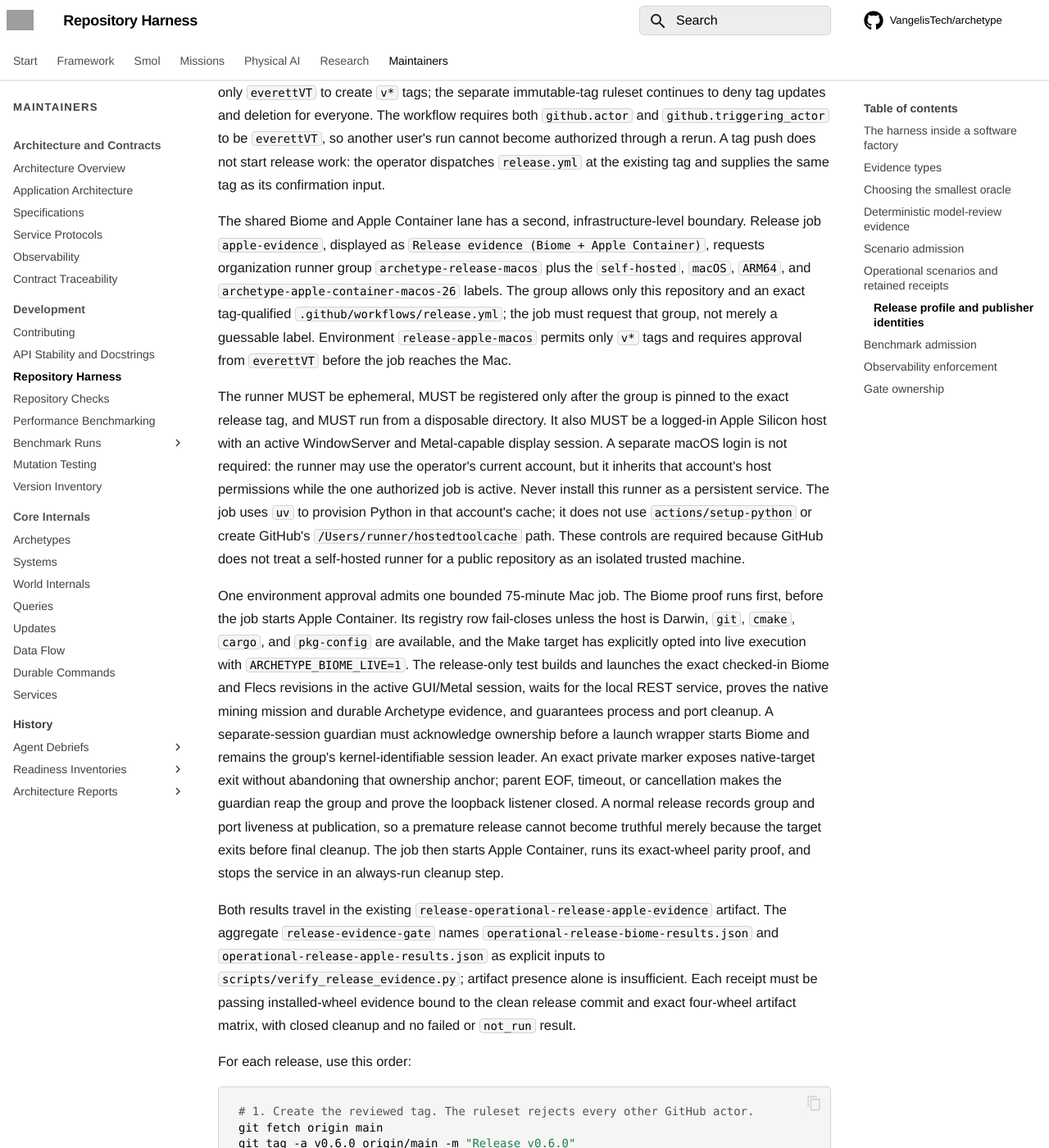
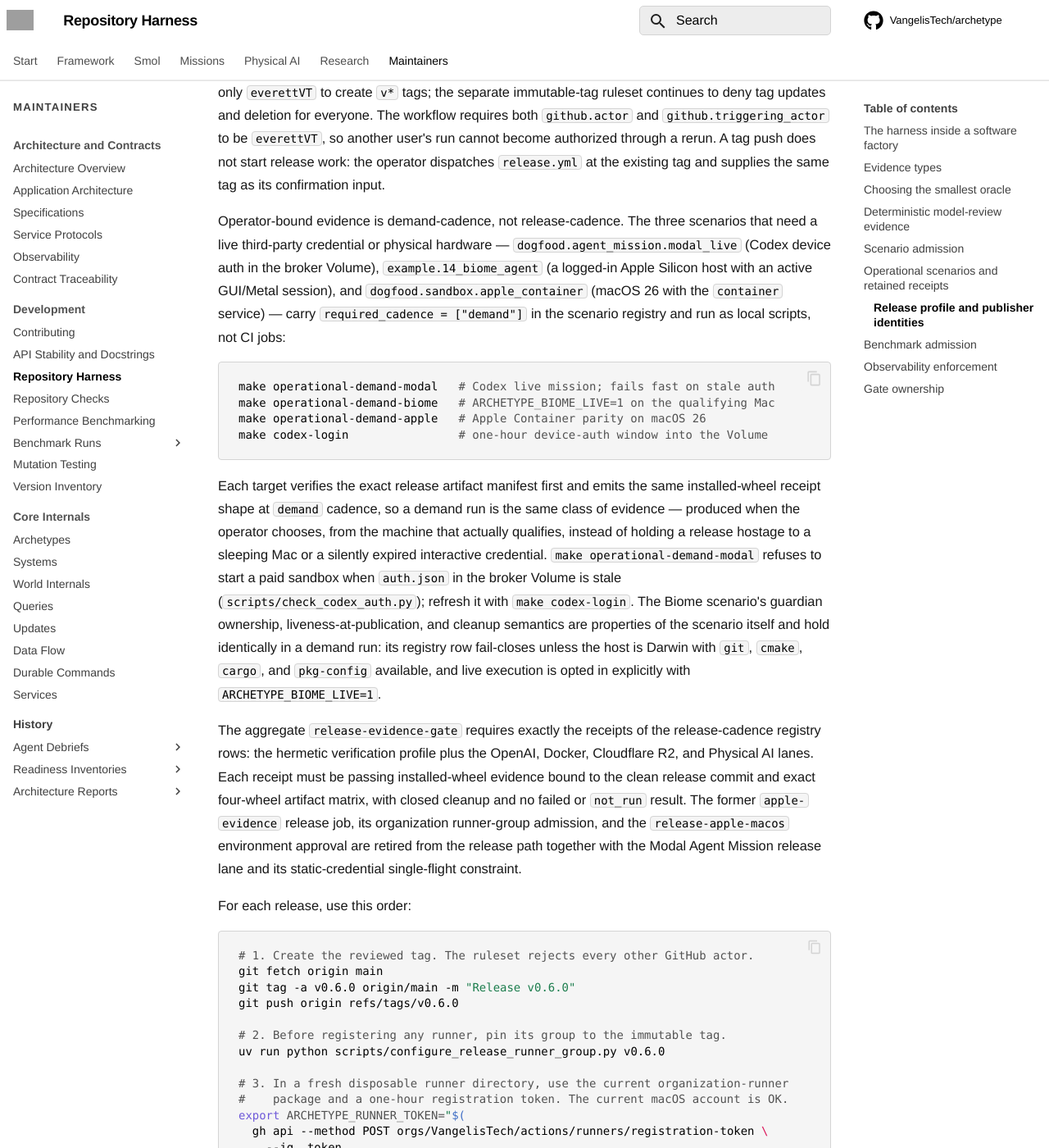
Before and after one commit to VangelisTech/archetype, an MkDocs documentation site: the page built from docs/guide/repository-harness.md, in a window 1280 px wide and 1400 px high, scrolled down 6665 px. Shown: the whole window at 82% size. Built offline with MkDocs 1.6.1 and Material for MkDocs 9.7.7, drawn with Linux system fonts in a browser that asks for light colours; comment, search, counter and statistics services are not loaded; some of the changed text lies outside the part shown; grey boxes are pictures that could not be loaded.

Commit message:
ci: move operator-bound release evidence to demand-cadence scripts (#829)
Two release lanes repeatedly held releases hostage to non-code facts: the
Modal Agent Mission lane needs an interactive Codex device credential that
silently expires in the broker Volume, and the Biome + Apple Container lane
needs a personal Apple Silicon host awake behind a runner group and an
environment approval. Per maintainer decision (2026-08-21):

- new 'demand' cadence in the scenario registry; the three operator-bound
  scenarios move to it, so the release evidence gate requires exactly the
  release-cadence receipts and nothing else changes shape
- the apple-evidence and Modal release jobs are deleted; the lanes live as
  scripts: make operational-demand-modal / -biome / -apple, emitting the
  same installed-wheel receipts at demand cadence
- make codex-login (one-hour device-auth window) plus a fail-fast auth
  freshness preflight ahead of the paid Modal sandbox
- pip 26.2.1 admitted through the supply-chain freeze for PYSEC-2026-3721,
  matching the starlette CVE exception precedent

Co-authored-by: everettVT <everettVT@users.noreply.github.com>
Co-authored-by: Claude Fable 5 <noreply@anthropic.com>

````diff
--- a/docs/guide/repository-harness.md
+++ b/docs/guide/repository-harness.md
@@ -248,54 +248,44 @@ The workflow requires both `github.actor` and `github.triggering_actor` to be
 tag push does not start release work: the operator dispatches `release.yml` at
 the existing tag and supplies the same tag as its confirmation input.
 
-The shared Biome and Apple Container lane has a second, infrastructure-level
-boundary. Release job `apple-evidence`, displayed as
-`Release evidence (Biome + Apple Container)`, requests organization runner
-group `archetype-release-macos` plus the `self-hosted`, `macOS`, `ARM64`, and
-`archetype-apple-container-macos-26` labels. The group allows only this
-repository and an exact tag-qualified `.github/workflows/release.yml`; the job
-must request that group, not merely a guessable label. Environment
-`release-apple-macos` permits only `v*` tags and requires approval from
-`everettVT` before the job reaches the Mac.
+Operator-bound evidence is demand-cadence, not release-cadence. The three
+scenarios that need a live third-party credential or physical hardware —
+`dogfood.agent_mission.modal_live` (Codex device auth in the broker Volume),
+`example.14_biome_agent` (a logged-in Apple Silicon host with an active
+GUI/Metal session), and `dogfood.sandbox.apple_container` (macOS 26 with the
+`container` service) — carry `required_cadence = ["demand"]` in the scenario
+registry and run as local scripts, not CI jobs:
 
-The runner MUST be ephemeral, MUST be registered only after the group is pinned
-to the exact release tag, and MUST run from a disposable directory. It also
-MUST be a logged-in Apple Silicon host with an active WindowServer and
-Metal-capable display session. A separate macOS login is not required: the
-runner may use the operator's current account, but it inherits that account's
-host permissions while the one authorized job is active. Never install this
-runner as a persistent service. The job uses `uv` to provision Python in that
-account's cache; it does not use `actions/setup-python` or create GitHub's
-`/Users/runner/hostedtoolcache` path. These controls are required because
-GitHub does not treat a self-hosted runner for a public repository as an
-isolated trusted machine.
+```bash
+make operational-demand-modal   # Codex live mission; fails fast on stale auth
+make operational-demand-biome   # ARCHETYPE_BIOME_LIVE=1 on the qualifying Mac
+make operational-demand-apple   # Apple Container parity on macOS 26
+make codex-login                # one-hour device-auth window into the Volume
+```
 
-One environment approval admits one bounded 75-minute Mac job. The Biome proof
-runs first, before the job starts Apple Container. Its registry row fail-closes
-unless the host is Darwin, `git`, `cmake`, `cargo`, and `pkg-config` are
-available, and the Make target has explicitly opted into live execution with
-`ARCHETYPE_BIOME_LIVE=1`. The release-only test builds and launches the exact
-checked-in Biome and Flecs revisions in the active GUI/Metal session, waits for
-the local REST service, proves the native mining mission and durable Archetype
-evidence, and guarantees process and port cleanup. A separate-session guardian
-must acknowledge ownership before a launch wrapper starts Biome and remains
-the group's kernel-identifiable session leader. An exact private marker exposes
-native-target exit without abandoning that ownership anchor; parent EOF,
-timeout, or cancellation makes the guardian reap the group and prove the
-loopback listener closed. A normal release records group and port liveness at
-publication, so a premature release cannot become truthful merely because the
-target exits before final cleanup. The job then starts Apple Container, runs
-its exact-wheel parity proof, and stops the service in an always-run cleanup
-step.
+Each target verifies the exact release artifact manifest first and emits the
+same installed-wheel receipt shape at `demand` cadence, so a demand run is the
+same class of evidence — produced when the operator chooses, from the machine
+that actually qualifies, instead of holding a release hostage to a sleeping
+Mac or a silently expired interactive credential.
+`make operational-demand-modal` refuses to start a paid sandbox when
+`auth.json` in the broker Volume is stale (`scripts/check_codex_auth.py`);
+refresh it with `make codex-login`. The Biome scenario's guardian ownership,
+liveness-at-publication, and cleanup semantics are properties of the scenario
+itself and hold identically in a demand run: its registry row fail-closes
+unless the host is Darwin with `git`, `cmake`, `cargo`, and `pkg-config`
+available, and live execution is opted in explicitly with
+`ARCHETYPE_BIOME_LIVE=1`.
 
-Both results travel in the existing
-`release-operational-release-apple-evidence` artifact. The aggregate
-`release-evidence-gate` names `operational-release-biome-results.json` and
-`operational-release-apple-results.json` as explicit inputs to
-`scripts/verify_release_evidence.py`; artifact presence alone is insufficient.
-Each receipt must be passing installed-wheel evidence bound to the clean
-release commit and exact four-wheel artifact matrix, with closed cleanup and no
-failed or `not_run` result.
+The aggregate `release-evidence-gate` requires exactly the receipts of the
+release-cadence registry rows: the hermetic verification profile plus the
+OpenAI, Docker, Cloudflare R2, and Physical AI lanes. Each receipt must be
+passing installed-wheel evidence bound to the clean release commit and exact
+four-wheel artifact matrix, with closed cleanup and no failed or `not_run`
+result. The former `apple-evidence` release job, its organization runner-group
+admission, and the `release-apple-macos` environment approval are retired from
+the release path together with the Modal Agent Mission release lane and its
+static-credential single-flight constraint.
 
 For each release, use this order:
 
@@ -332,15 +322,13 @@ gh workflow run release.yml \
   -f tag=v0.6.0
 ```
 
-Approve `release-apple-macos` once; the admitted job runs Biome evidence and
-then Apple Container evidence in that order. After the exact-evidence gate
-succeeds, approve every pending `release-testpypi` deployment. Approve every
-pending `release-pypi` deployment only after the TestPyPI
-installed-distribution matrix succeeds. The ECS publisher remains in the parent
-run; each new distribution is a separately approved direct workflow run. The
-parent waits for the exact child run IDs and fails unless all of them succeed.
-The ephemeral runner deregisters after the shared Mac job; discard its working
-directory before preparing a rerun or future release.
+The dispatch is the release decision. The authorize job's exact-actor and
+immutable-tag checks are the admission control, and the `release-testpypi`
+and `release-pypi` environments carry no reviewer gate, so the run proceeds
+unattended through the evidence gate, both indexes, and the GitHub release.
+The ECS publisher remains in the parent run; each remaining distribution is a
+separately dispatched direct workflow run whose exact run IDs the parent
+awaits and requires to succeed.
 
 Release-lane authentication is explicit and provider-scoped:
 
@@ -355,15 +343,19 @@ Release-lane authentication is explicit and provider-scoped:
 | Modal Agent Mission | `MODAL_TOKEN_ID` plus `MODAL_TOKEN_SECRET` authenticate the Modal control plane. Actions repository variable `CODING_AGENT_MODAL_PROFILE` becomes the SDK selector `MODAL_PROFILE`; `CODING_AGENT_MODAL_ENVIRONMENT` becomes both the Archetype selector and SDK selector `MODAL_ENVIRONMENT`, while the workspace and remaining Environment-scoped variables bind all named objects. `CODEX_AUTH_VOLUME` supplies the separately device-authenticated Codex `auth.json`. `CODING_AGENT_GITHUB_SECRET` names the Modal Secret resolved for the isolated publisher, but the paid live lane deliberately pushes to a provider-local bare remote and never attaches that secret or mutates GitHub. Deterministic broker contracts separately prove that only the exact GitHub push process can receive `GITHUB_TOKEN`. Modal Connect Tokens authenticate the two transient viewport URLs. |
 
 The operator-dispatched release workflow is serialized under one release
-concurrency group because its configured Codex auth Volume is a static mutable
-credential broker. Concurrent release runs must use distinct auth Volumes
-before that serialization can be relaxed. Agent Mission provider details and
-operator setup are normative in
+concurrency group: one tag, one immutable artifact set, one publish sequence
+at a time. The Codex auth Volume constraint moved with the Modal Agent Mission
+lane to demand cadence; `make operational-demand-modal` remains single-flight
+against the shared broker Volume. Agent Mission provider details and operator
+setup are normative in
 [Agent Missions](agent-missions.md#authentication-paths-by-provider).
 
-`not_run` is never a pass. It is acceptable only when the manifest makes the
-lane optional at the current cadence; release-required external evidence must
-name the exact release-candidate commit and installed package. An exit code
+`not_run` is never a pass, and a demand-cadence scenario is not a `not_run`:
+demand cadence is a declared registry decision about when evidence is
+produced, while `not_run` is an execution-time gap inside submitted evidence.
+It is acceptable only when the manifest makes the lane optional at the current
+cadence; release-required external evidence must name the exact
+release-candidate commit and installed package. An exit code
 without the declared semantic oracle is not a passing operational scenario.
 Only executable `pytest` and `eval` references are supported semantic oracles.
 A captured JSON receipt is oracle input and retained evidence; its mere
--- a/pyproject.toml
+++ b/pyproject.toml
@@ -143,6 +143,9 @@ synchronicity = "2026-07-11T00:00:00Z"
 # starlette 1.3.1 released 2026-06-12, 9h past the freeze; admitted for the
 # CVE-2026-54283 fix — dependabot alert #95 (security bumps, 2026-07-16).
 starlette = "2026-06-13T00:00:00Z"
+# pip 26.2.1 released 2026-08-04; admitted for the PYSEC-2026-3721 fix, which
+# lockfile-audit requires and the freeze otherwise forbids (Everett, 2026-08-21).
+pip = "2026-08-05T00:00:00Z"
 # Security releases admitted past the quarantine ceiling for the next release.
 # Each ceiling is the day after the fixed release rather than a general
 # relaxation of the repository quarantine. This covers Dependabot alerts
````
Also changed, not shown: docs/guide/release-0.6.md (+7 -5 lines), 11 other files.
